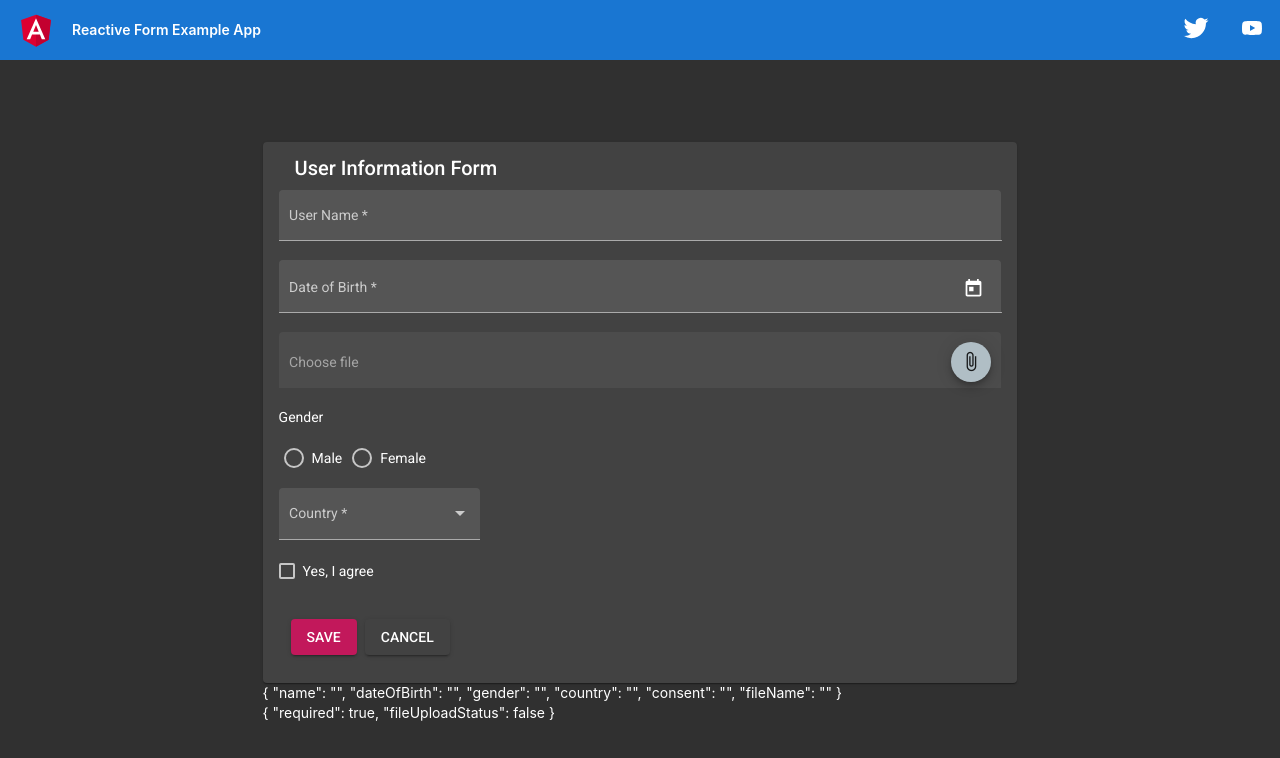
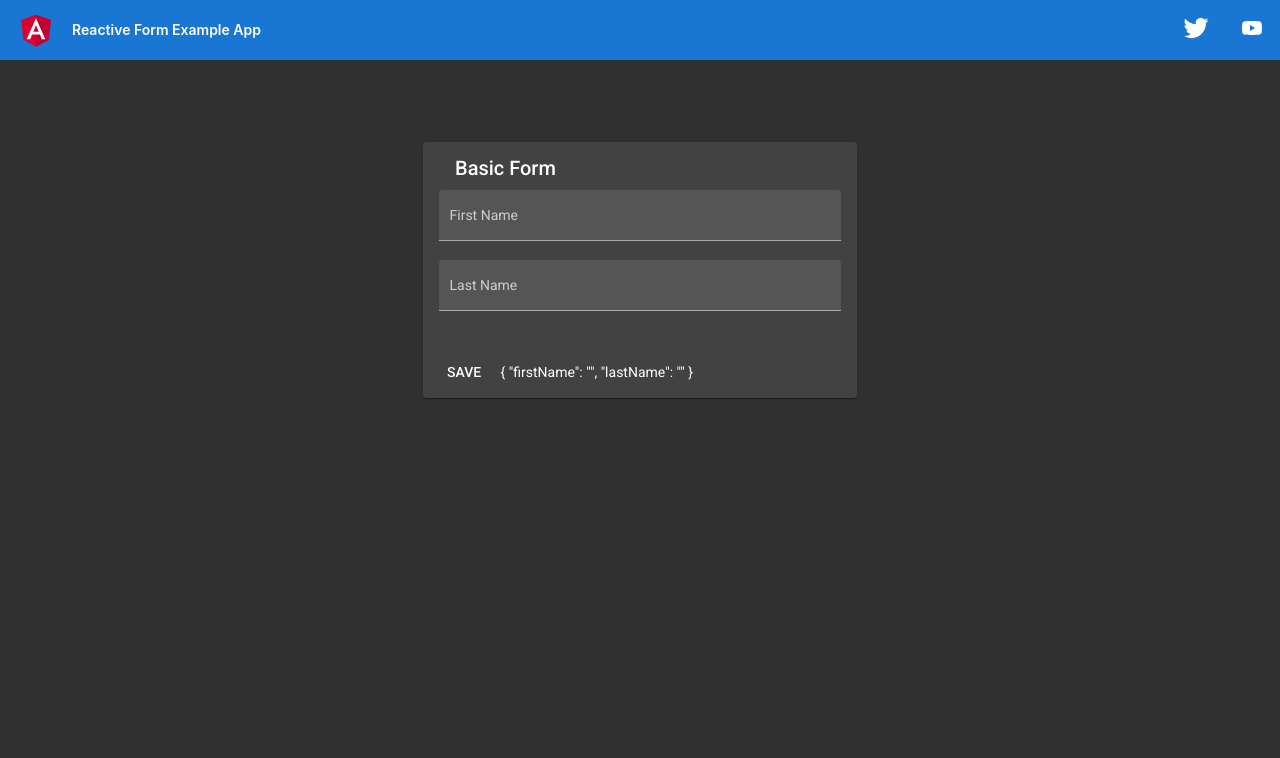
Before and after one commit to patelvimal/angular-practical-guide, an Angular app: page / in a window 1280 px wide. Shown: the top 758 px of the page. Built offline with nearby package versions, Linux system fonts and the light colour scheme.

Commit message:
added type-safe component example

```diff
--- a/projects/reactive-forms/src/app/app.component.html
+++ b/projects/reactive-forms/src/app/app.component.html
@@ -52,7 +52,8 @@
 </div>
 <div class="content">
     <!-- <app-basic></app-basic> -->
-    <app-form-validation></app-form-validation>
+    <!-- <app-form-validation></app-form-validation> -->
+    <app-type-safe-form></app-type-safe-form>
 </div>
 
 <router-outlet></router-outlet>
--- a/projects/reactive-forms/src/app/app.module.ts
+++ b/projects/reactive-forms/src/app/app.module.ts
@@ -10,13 +10,15 @@ import { MaterialModule } from './material.module';
 import { FormValidationComponent } from './form-validation/form-validation.component';
 import { FileUploadComponent } from './file-upload/file-upload.component';
 import { HttpClientModule } from '@angular/common/http';
+import { TypeSafeFormComponent } from './type-safe-form/type-safe-form.component';
 
 @NgModule({
     declarations: [
         AppComponent,
         BasicComponent,
         FormValidationComponent,
-        FileUploadComponent
+        FileUploadComponent,
+        TypeSafeFormComponent
     ],
     imports: [
         CommonModule,
--- /dev/null
+++ b/projects/reactive-forms/src/app/type-safe-form/type-safe-form.component.html
@@ -0,0 +1,21 @@
+<form [formGroup]="personForm">
+    <mat-card class="example-card">
+        <mat-card-header>
+            <mat-card-title>Basic Form</mat-card-title>
+        </mat-card-header>
+        <mat-card-content>
+            <mat-form-field class="example-full-width" appearance="fill">
+                <mat-label>First Name</mat-label>
+                <input matInput formControlName="firstName" />
+            </mat-form-field>
+            <mat-form-field class="example-full-width" appearance="fill">
+                <mat-label>Last Name</mat-label>
+                <input matInput formControlName="lastName" />
+            </mat-form-field>
+        </mat-card-content>
+        <mat-card-actions>
+            <button mat-button>SAVE</button>
+            {{ personForm.value | json }}
+        </mat-card-actions>
+    </mat-card>
+</form>
--- /dev/null
+++ b/projects/reactive-forms/src/app/type-safe-form/type-safe-form.component.scss
@@ -0,0 +1,9 @@
+.example-form {
+    min-width: 150px;
+    max-width: 500px;
+    width: 100%;
+}
+
+.example-full-width {
+    width: 100%;
+}
--- /dev/null
+++ b/projects/reactive-forms/src/app/type-safe-form/type-safe-form.component.ts
@@ -0,0 +1,18 @@
+import { Component, OnInit } from '@angular/core';
+import { FormGroup } from '@angular/forms';
+import { FormService } from '@reactive-forms/services/form.service';
+
+@Component({
+    selector: 'app-type-safe-form',
+    templateUrl: './type-safe-form.component.html',
+    styleUrls: ['./type-safe-form.component.scss']
+})
+export class TypeSafeFormComponent implements OnInit {
+    public personForm: FormGroup = new FormGroup({});
+
+    constructor(public formService: FormService) {}
+
+    ngOnInit(): void {
+        this.personForm = this.formService.getBasicForm();
+    }
+}
```
Also changed, not shown: 1 other file (tests, documents, lock files or other folders).
